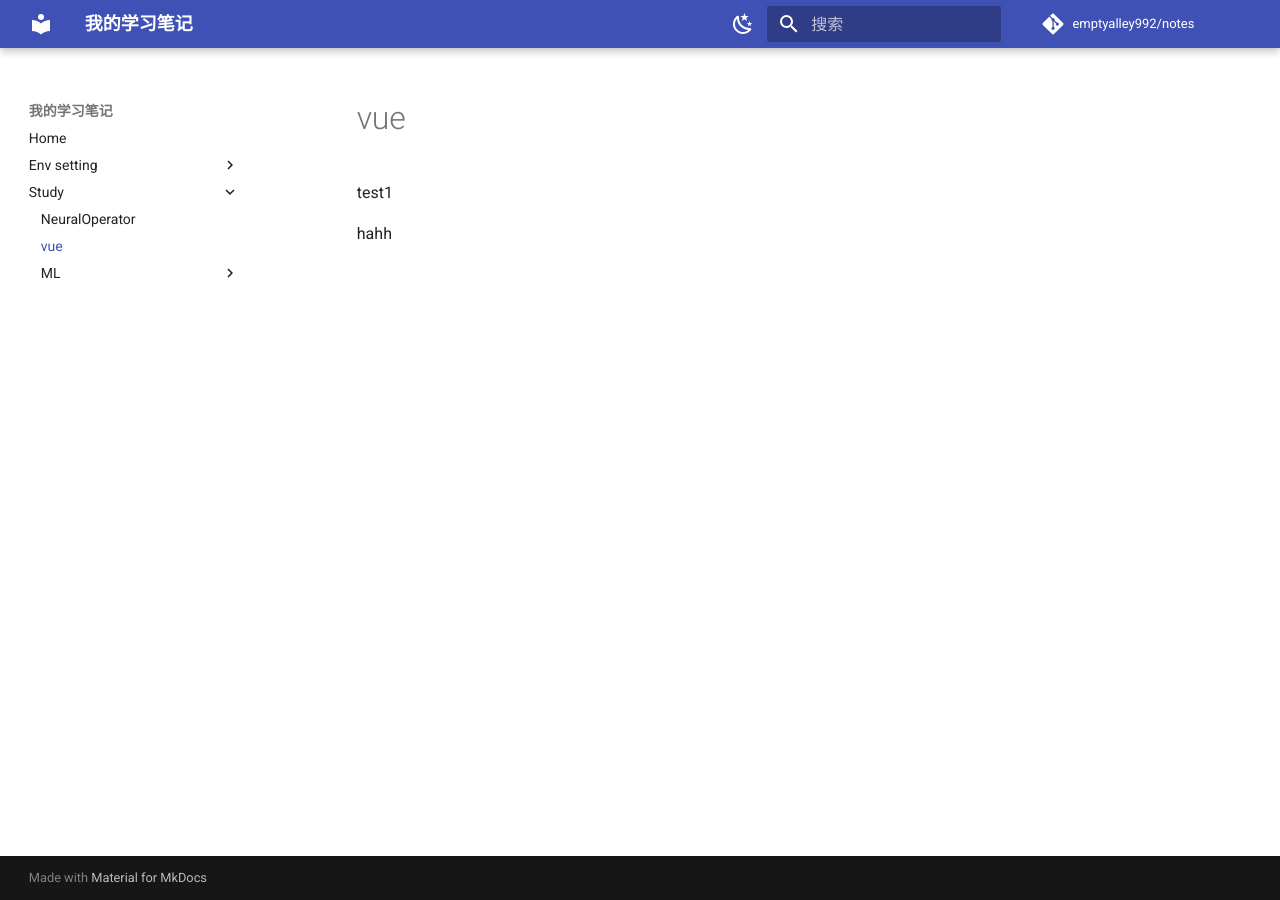
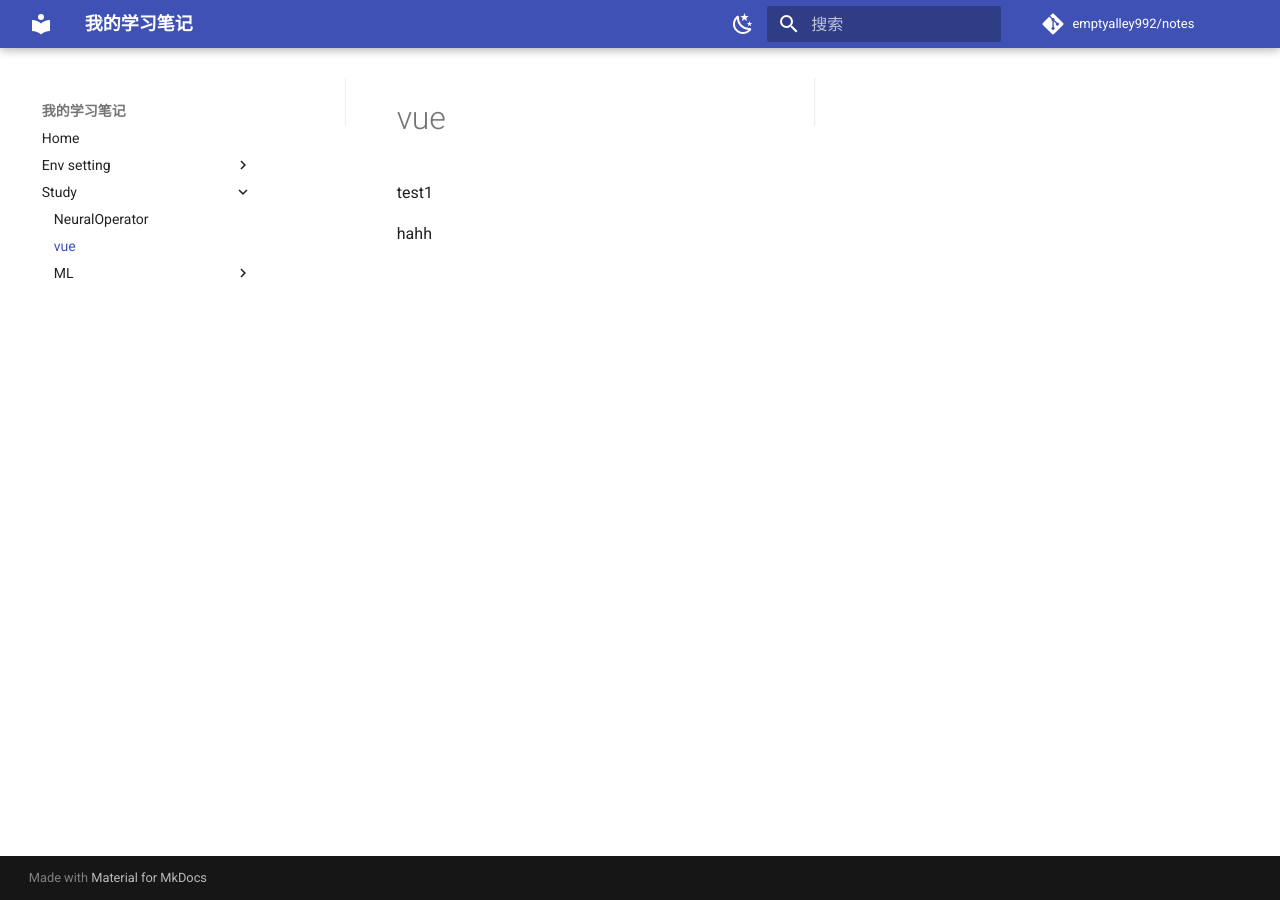
Before and after one commit to emptyalley992/note, an MkDocs documentation site: the page built from docs/study/vue.md, in a window 1280 px wide. Built offline with MkDocs 1.6.1 and Material for MkDocs 9.7.7, drawn with Linux system fonts in a browser that asks for light colours; comment, search, counter and statistics services are not loaded.

Commit message:
布局优化

```diff
--- a/docs/stylesheets/custom.css
+++ b/docs/stylesheets/custom.css
@@ -1,22 +1,32 @@
 
-/* 1. 强制突破整体页面的最大宽度限制，让内容区域占据屏幕 98% 的宽度 */
-/* 这样左侧边栏和右侧边栏就会被直接推到屏幕的最左和最右边缘 */
+/* 1. 强制突破整体页面的最大宽度限制，让内容占据屏幕 98% 的宽度 */
 .md-grid {
     max-width: 98% !important;
 }
 
-/* 2. 针对电脑端大屏幕，单独调整侧边栏宽度 */
+/* 2. 针对电脑大屏幕的精细化布局调整 */
 @media screen and (min-width: 1220px) {
 
-    /* 让左侧边栏（导航）更贴近左侧边缘，并适当微调宽度 */
+    /* ======== 左侧边栏（导航） ======== */
     .md-sidebar--primary {
-        width: 16rem !important; /* 默认较窄，可根据需要调整 */
-        left: 1% !important;     /* 强制靠左 */
+        width: 16rem !important;
+        left: 2% !important;
+        /* 在右侧加一条极细的分割线 */
+        border-right: 1px solid var(--md-default-fg-color--lightest) !important;
     }
 
-    /* 解决右侧目录（TOC）文字被迫换行的问题 */
+    /* ======== 右侧边栏（目录 TOC） ======== */
     .md-sidebar--secondary {
-        width: 22rem !important; /* 核心修改：把右侧目录区域大幅加宽（默认只有 12rem 左右） */
-        right: 1% !important;    /* 强制靠右 */
+        width: 22rem !important;
+        right: 2% !important;
+        /* 在左侧加一条极细的分割线 */
+        border-left: 1px solid var(--md-default-fg-color--lightest) !important;
+    }
+
+    /* ======== 中间主体内容区 ======== */
+    .md-content {
+        /* 【优化】为了防止笔记正文紧贴着两边的分割线，左右各增加 2rem 的呼吸感留白 */
+        padding-left: 2rem !important;
+        padding-right: 2rem !important;
     }
 }
```
